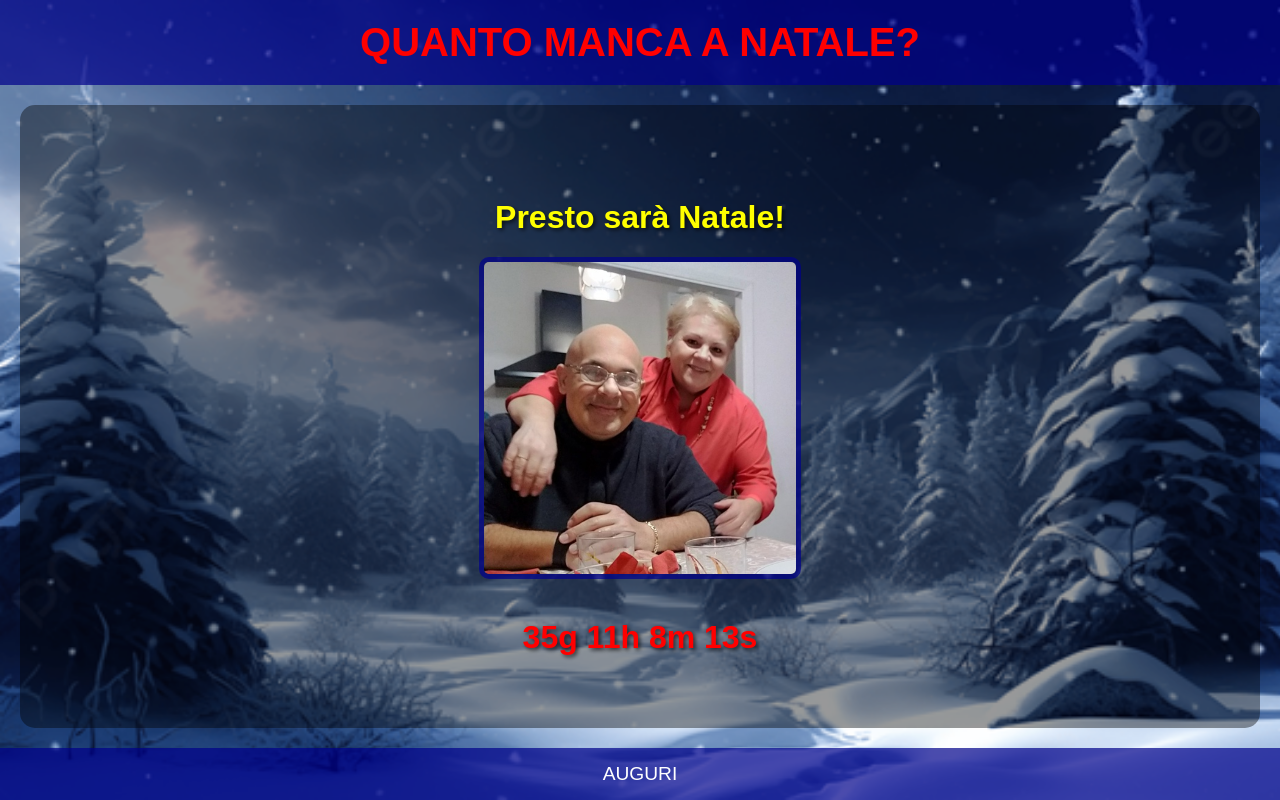
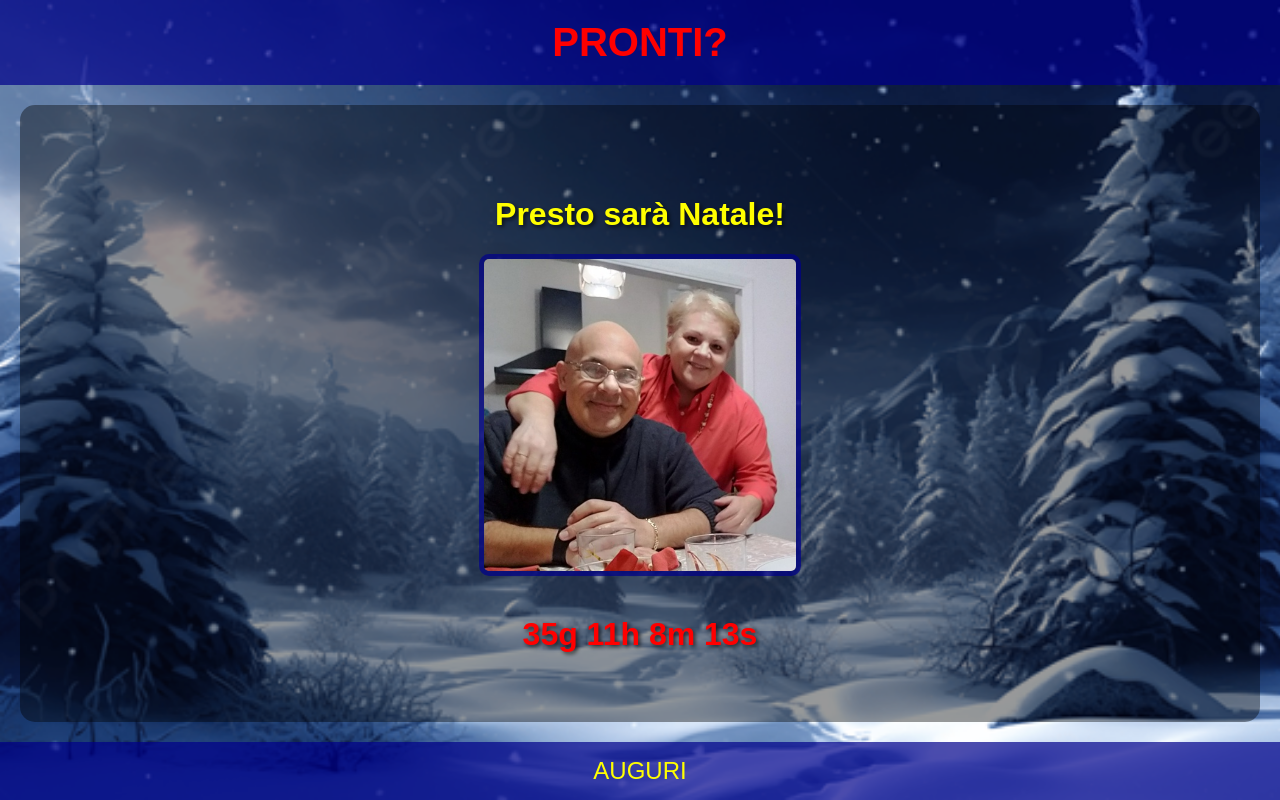
Before and after one commit to giovannicipollitti/natale, a plain HTML site: page index.html in a window 1280 px wide. Drawn offline with Linux system fonts and the light colour scheme.

Commit message:
Add files via upload

```diff
--- a/index.html
+++ b/index.html
@@ -74,10 +74,10 @@
         /* Stili per il footer */
         footer {
             background-color: rgba(0, 0, 139, 0.7); /* Blu scuro semi-trasparente */
-            color: white;
+            color: yellow;
             padding: 15px 0;
             text-align: center;
-            font-size: 1.2em;
+            font-size: 1.5em;
             margin-top: auto;
         }
     </style>
@@ -85,7 +85,7 @@
 <body>
 
     <header>
-        QUANTO MANCA A NATALE?
+        PRONTI?
     </header>
 
     <main>
```
Also changed, not shown: benvenuto2.png (added), logo.png (added).
